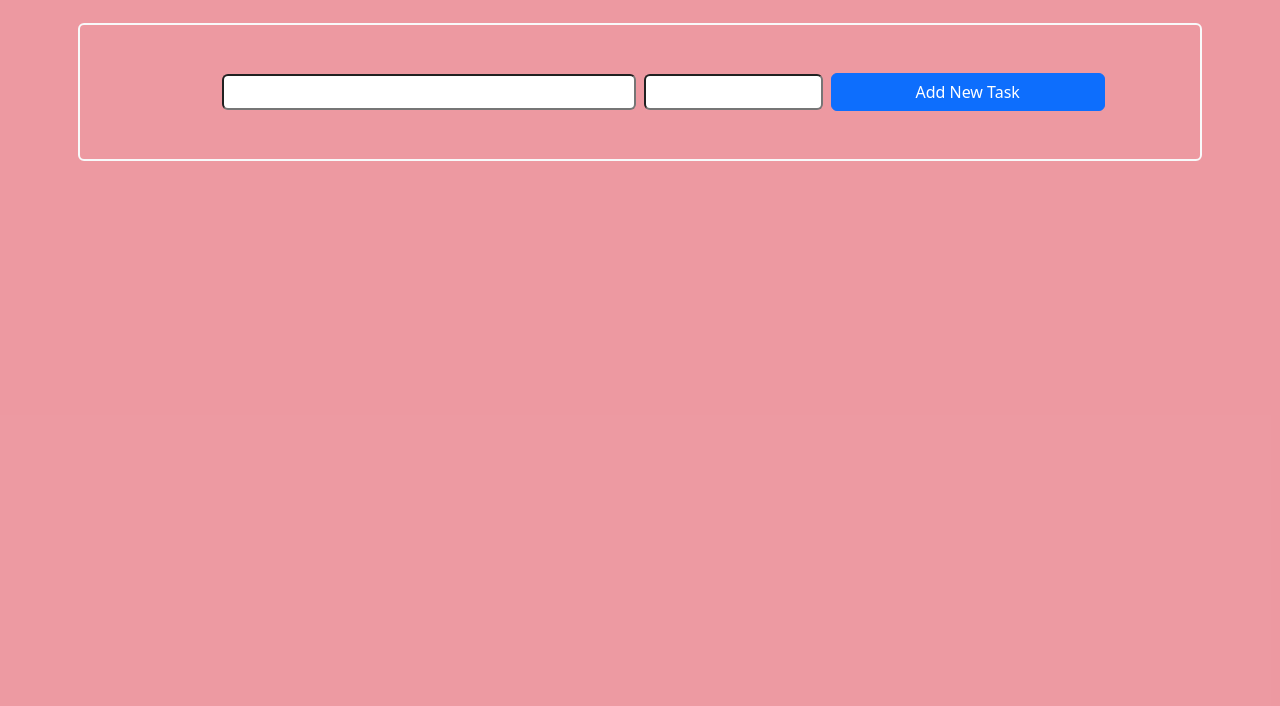
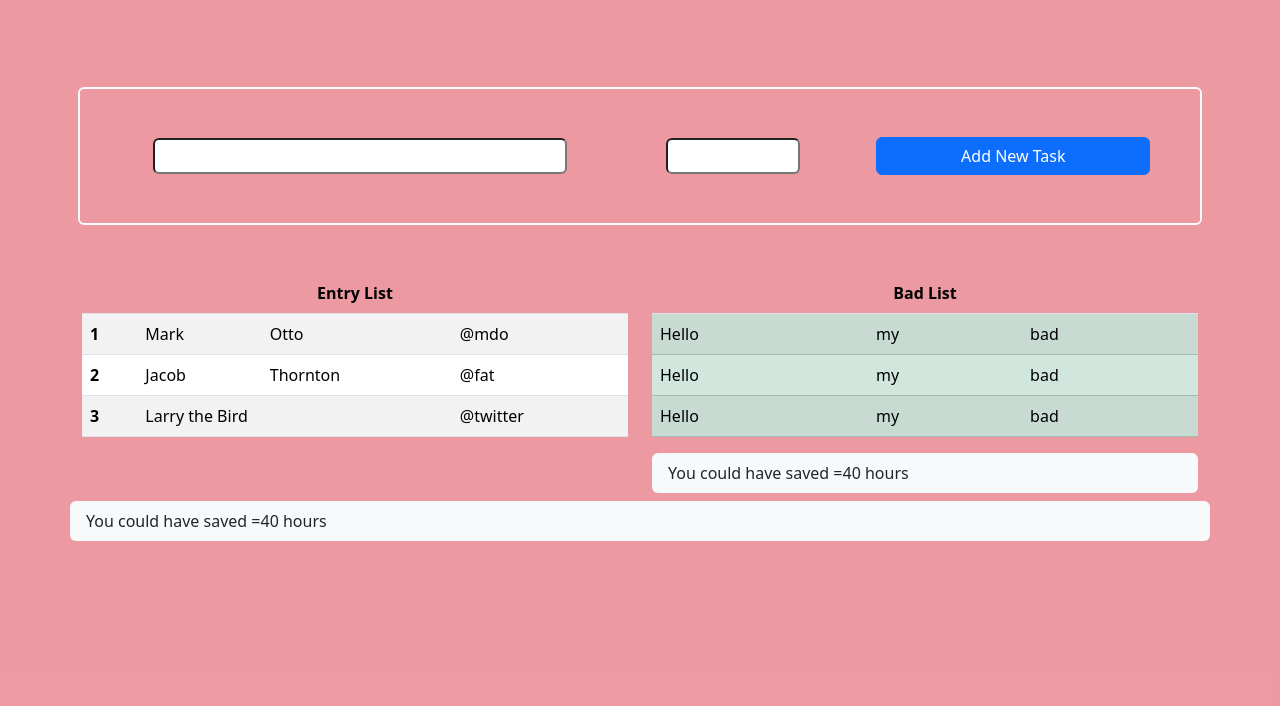
Before and after one commit to gyanendrapoudel/NotTodoList, a plain HTML site: page index.html in a window 1280 px wide. Shown: the part 94-800 px from the top of the page. Drawn offline with nearby package versions, Linux system fonts and the light colour scheme.

Commit message:
finished html and Css

```diff
--- a/index.html
+++ b/index.html
@@ -16,26 +16,89 @@
 </head>
 <body>
 
-    <div class="bg-danger vh-100" style="--bs-bg-opacity: .5;">
-        <div class="row text-center p text-dark p-3 ">
+    <div class="bg-danger vh-100 " style="--bs-bg-opacity: .5;">
+        <div class="row text-center  text-dark p-5">
             <h4>Not To DO List</h4>
         </div>
         <div class="container">
             <div class="row  border border-2 border-light rounded align-items-center gx-2 mt-5 ">
-                <div class="col-6  my-5 text-end">
+                <div class="col-sm-12 col-lg-6  my-5 text-center">
                     <input type="text" class="w-75 p-1 rounded ">
                 </div>
-                    <div class="col-2 my-5 ">
-                    <input type="text" class="w-100 p-1 rounded " >
+                <div class="col-sm-12 col-lg-2 my-5 text-center ">
+                    <input type="number" class="w-75 p-1 rounded  " >
                 </div>
-                    <div class="col-4 my-5" >
-                        <button class="btn btn-primary w-75 " > Add New Task</button>
+                <div class="col-sm-12 col-lg-4 my-5 text-center " >
+                    <button class="btn btn-primary w-75 " >Add New Task</button>
                 </div>
             </div>
         </div>
         <div>
+            <div class="container" >
+                <div class="row  mt-5 ">
+                    <div class="col-md-6">
+                         <table class="table table-striped ">
+                                <thead class="table">
+                                    <tr>
+                                        <th colspan="4" class="text-center bg-danger"  style="--bs-bg-opacity: 0;">Entry List</th>
+                                    </tr>
+                                </thead>
+                                <tr>
+                                <th scope="row">1</th>
+                                <td>Mark</td>
+                                <td>Otto</td>
+                                <td>@mdo</td>
+                                </tr>
+                                <tr>
+                                <th scope="row">2</th>
+                                <td>Jacob</td>
+                                <td>Thornton</td>
+                                <td>@fat</td>
+                                </tr>
+                                <tr>
+                                <th scope="row">3</th>
+                                <td colspan="2">Larry the Bird</td>
+                                <td>@twitter</td>
+                                </tr>
+                         </table>
+                    </div>
+                    <div class="col col-md-6 ">
+                        <table class="table  table-success table-hover table-striped rounded ">
+                            <thead class="table">
+                                <tr>
+                                    <th colspan="3" class="text-center bg-danger"  style="--bs-bg-opacity: 0;">Bad List</th>
+                                </tr>
+                            </thead>
+                            <tr>
+                                <td>Hello</td>
+                                <td>my</td>
+                                <td>bad</td>
+                            </tr>
+                            <tr>
+                                <td>Hello</td>
+                                <td>my</td>
+                                <td>bad</td>
+                            </tr>
+                            <tr>
+                                <td>Hello</td>
+                                <td>my</td>
+                                <td>bad</td>
+                            </tr>
+                        </table>
+                        <div class="bg-light rounded py-2 px-3 mb-1">
+                            You could have saved =40 hours
+                        </div>
+                    </div>
+                </div>
+                <div class="row">
+                    <div class=" col bg-light rounded py-2 px-3 mb-1  mt-1">
+                            You could have saved =40 hours
+                    </div>
+                </div>
+            </div>
 
         </div>
+
     </div>
     <!-- Bootstrap JS CDN-->
     <script src="https://cdn.jsdelivr.net/npm/bootstrap@5.3.3/dist/js/bootstrap.bundle.min.js"
```
